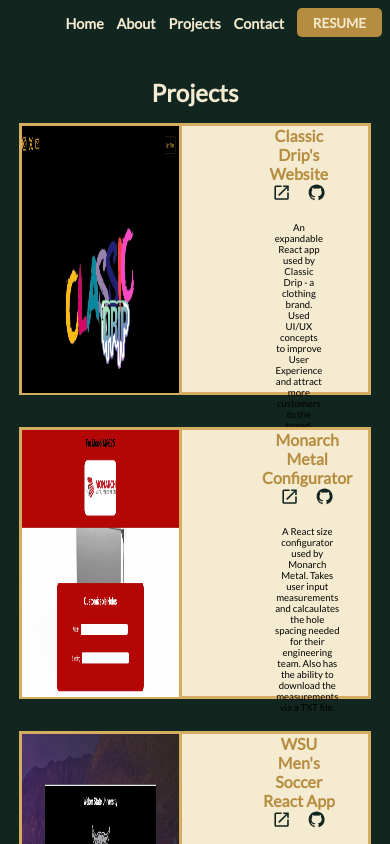
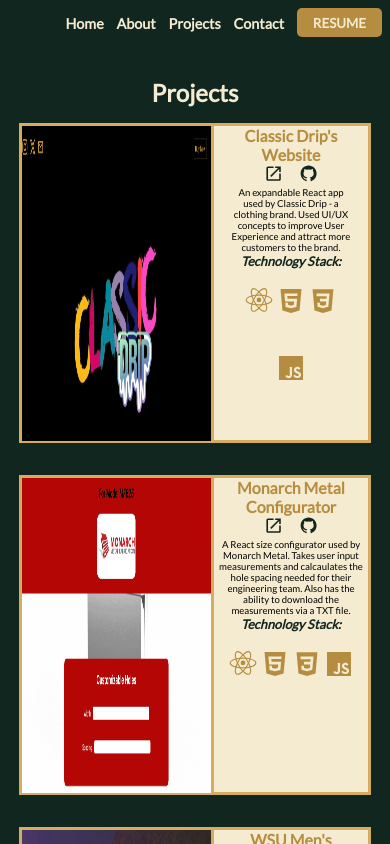
Before and after one commit to renanmbs/personalportfolio, a React (Create React App) app: page /Projects in a window 390 px wide. Shown: the top 844 px of the page. Built offline with nearby package versions, Linux system fonts and the light colour scheme.

Commit message:
Sep 5 24

```diff
--- a/src/components/about/about.css
+++ b/src/components/about/about.css
@@ -133,7 +133,7 @@
     }
 
     .inf{
-        margin: 0 5rem;
+        margin: 0 1rem;
     }
 }
 
--- a/src/components/projects/projects.css
+++ b/src/components/projects/projects.css
@@ -127,13 +127,14 @@
     .card{
         margin: 1rem 0.3rem;
         width: 22rem;
-        height: 17rem;
+        height: 20rem;
     }
 
     .card img{
-        height: 16.7rem;
-        min-width: 10rem;
-        max-width: 10rem;
+        height: 19.7rem;
+        min-width: 12rem;
+        max-width: 12rem;
+
     }
 
     .card h3{
@@ -141,7 +142,7 @@
     }
 
     .card p{
-        margin: 1rem 0.8rem;
+        margin: 0rem 0rem;
         font-size: 0.6rem;
     }
 
--- a/src/components/projects/projects.js
+++ b/src/components/projects/projects.js
@@ -59,7 +59,7 @@
                     <div className="card">
                         <img src="/Docs/projects/mm.jpg" alt="Weber State Men's Soccer App"/>
 
-                        <div className="inf">
+                        <div className="inff">
                             <h3>Monarch Metal Configurator</h3>
                             <div className="open">
                                 <a href="https://mmconfigurator.netlify.app/" target="_blank" rel="noopener noreferrer"><MdOpenInNew/></a>
```
